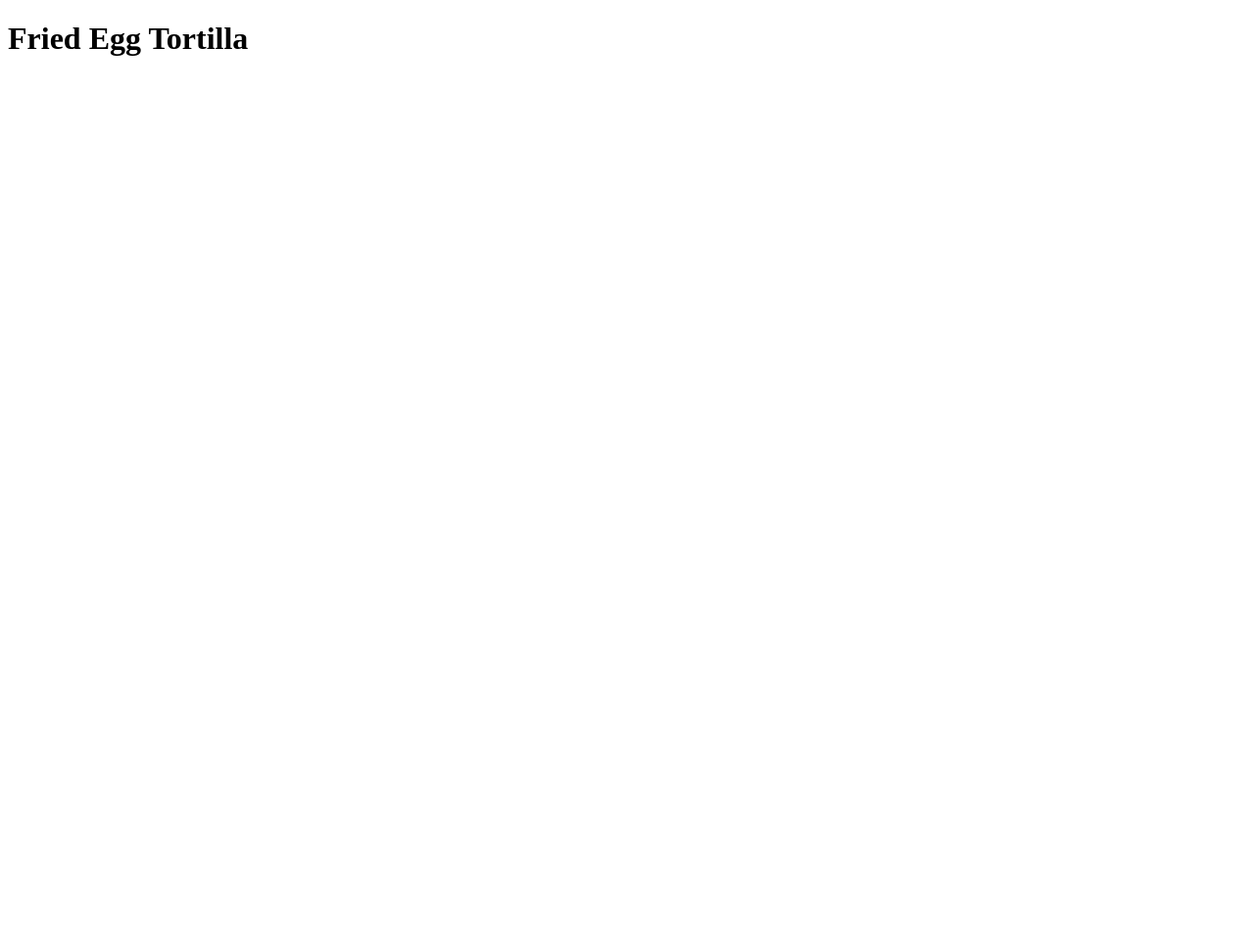
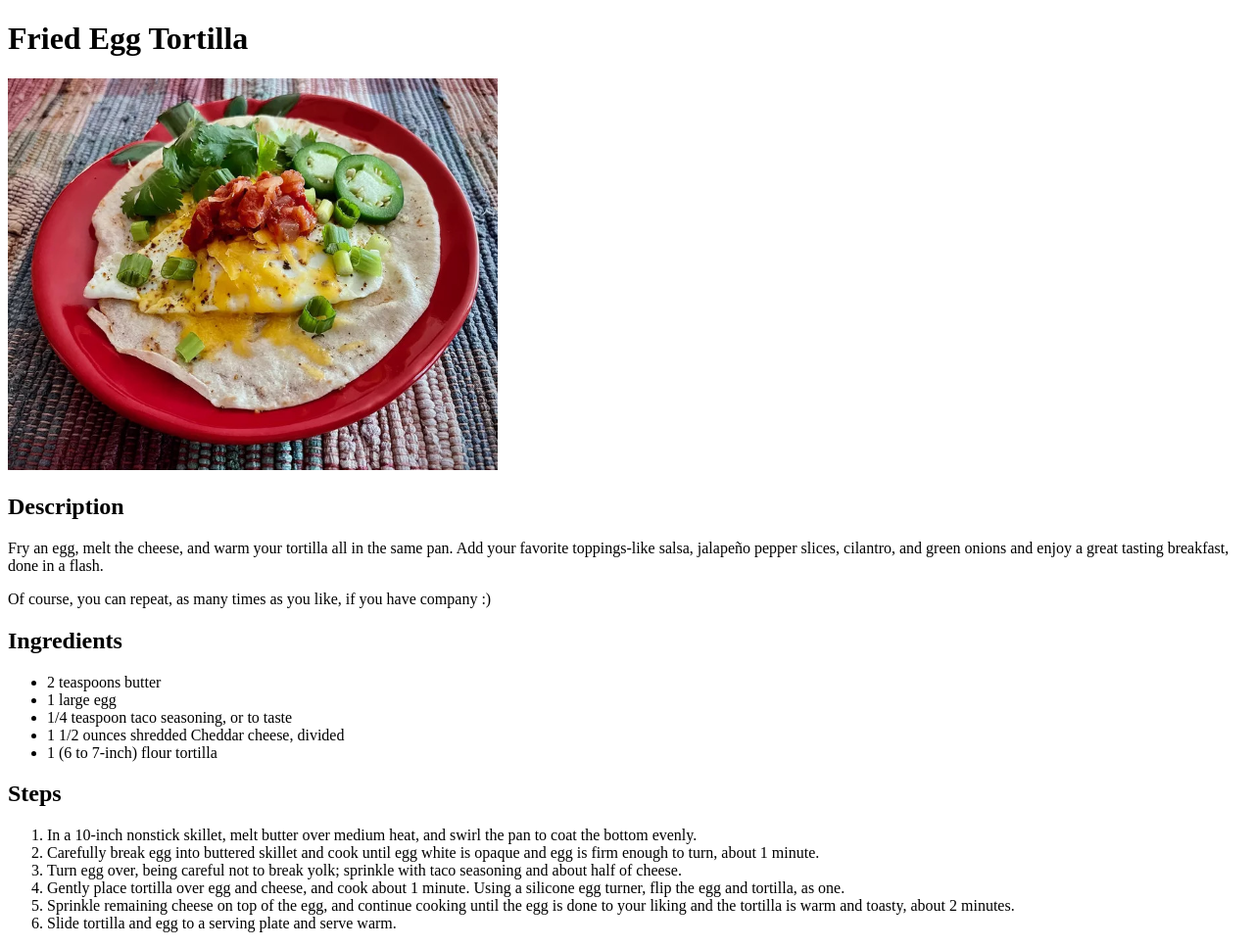
Before and after one commit to MohammadLatif380/odin-recipes, a plain HTML site: page recipes/fried_egg_tortilla.html in a window 1280 px wide. Shown: the whole page at 98% size. Before the commit the page ends 800 px from the top, so only its background shows below. Drawn offline with Linux system fonts and the light colour scheme.

Commit message:
Add content to fried_egg_tortilla.html

```diff
--- a/recipes/fried_egg_tortilla.html
+++ b/recipes/fried_egg_tortilla.html
@@ -6,5 +6,26 @@
     </head>
     <body>
         <h1>Fried Egg Tortilla</h1>
+        <img src="Tortilla-Fried-Eggs.jpg" alt="Photo of the cooked dish!" height="400" width="500">
+        <h2>Description</h2>
+        <p>Fry an egg, melt the cheese, and warm your tortilla all in the same pan. Add your favorite toppings-like salsa, jalapeño pepper slices, cilantro, and green onions and enjoy a great tasting breakfast, done in a flash.</p>
+        <p>Of course, you can repeat, as many times as you like, if you have company :)</p>
+        <h2>Ingredients</h2>
+        <ul>
+            <li>2 teaspoons butter</li>
+            <li>1 large egg</li>
+            <li>1/4 teaspoon taco seasoning, or to taste</li>
+            <li>1 1/2 ounces shredded Cheddar cheese, divided</li>
+            <li>1 (6 to 7-inch) flour tortilla</li>
+        </ul>
+        <h2>Steps</h2>
+        <ol>
+            <li>In a 10-inch nonstick skillet, melt butter over medium heat, and swirl the pan to coat the bottom evenly.</li>
+            <li>Carefully break egg into buttered skillet and cook until egg white is opaque and egg is firm enough to turn, about 1 minute.</li>
+            <li>Turn egg over, being careful not to break yolk; sprinkle with taco seasoning and about half of cheese.</li>
+            <li>Gently place tortilla over egg and cheese, and cook about 1 minute. Using a silicone egg turner, flip the egg and tortilla, as one.</li>
+            <li>Sprinkle remaining cheese on top of the egg, and continue cooking until the egg is done to your liking and the tortilla is warm and toasty, about 2 minutes.</li>
+            <li>Slide tortilla and egg to a serving plate and serve warm.</li>
+        </ol>
     </body>
 </html>
```
Also changed, not shown: recipes/Tortilla-Fried-Eggs.jpg (added).
